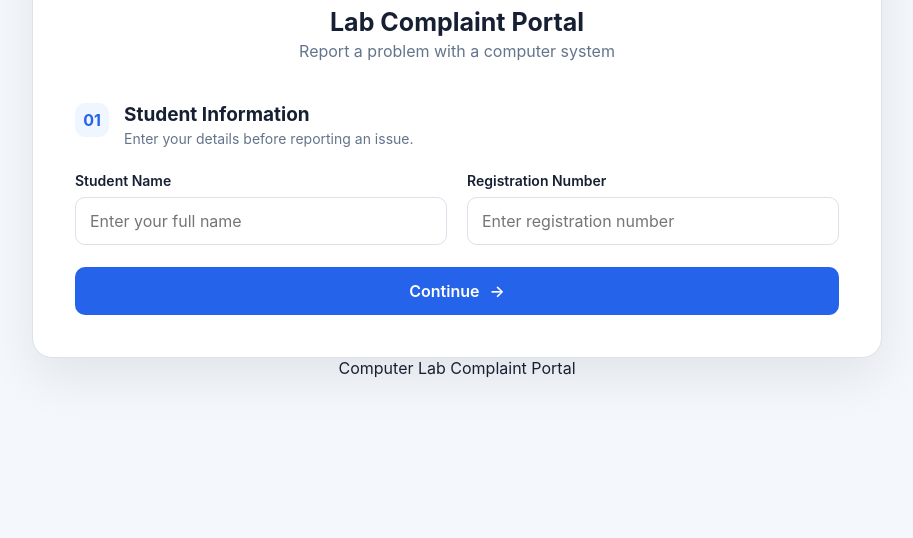
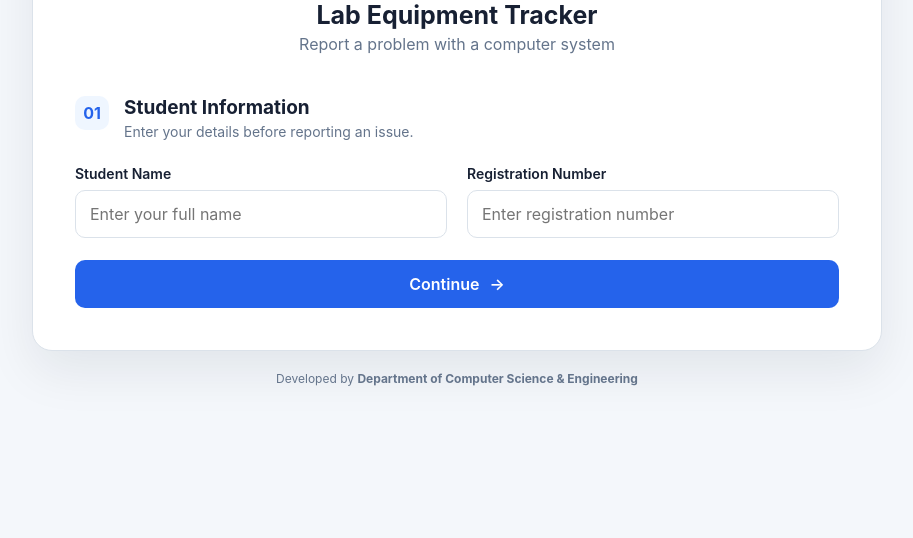
Before and after one commit to priyam-26/LabSync, a plain HTML site: page index.html in a window 1280 px wide. Shown: the part 262-800 px from the top of the page, without its empty margins (183-1096 px from the left). Drawn offline with nearby package versions, Linux system fonts and the light colour scheme.

Commit message:
Update Lab Complaint Portal to Lab Equipment Tracker

```diff
--- a/index.html
+++ b/index.html
@@ -19,10 +19,12 @@
         <section class="card student-card">
 
             <div class="brand">
-                <div class="brand-icon">💻</div>
+                <div class="brand-icon">
+                    💻
+                </div>
 
                 <div>
-                    <h1>Lab Complaint Portal</h1>
+                    <h1>Lab Equipment Tracker</h1>
                     <p>Report a problem with a computer system</p>
                 </div>
             </div>
@@ -234,7 +236,9 @@
 
 
         <footer>
-            Computer Lab Complaint Portal
+            <div class="dept">
+                Developed by <strong>Department of Computer Science & Engineering</strong>
+            </div>
         </footer>
 
     </main>
```
